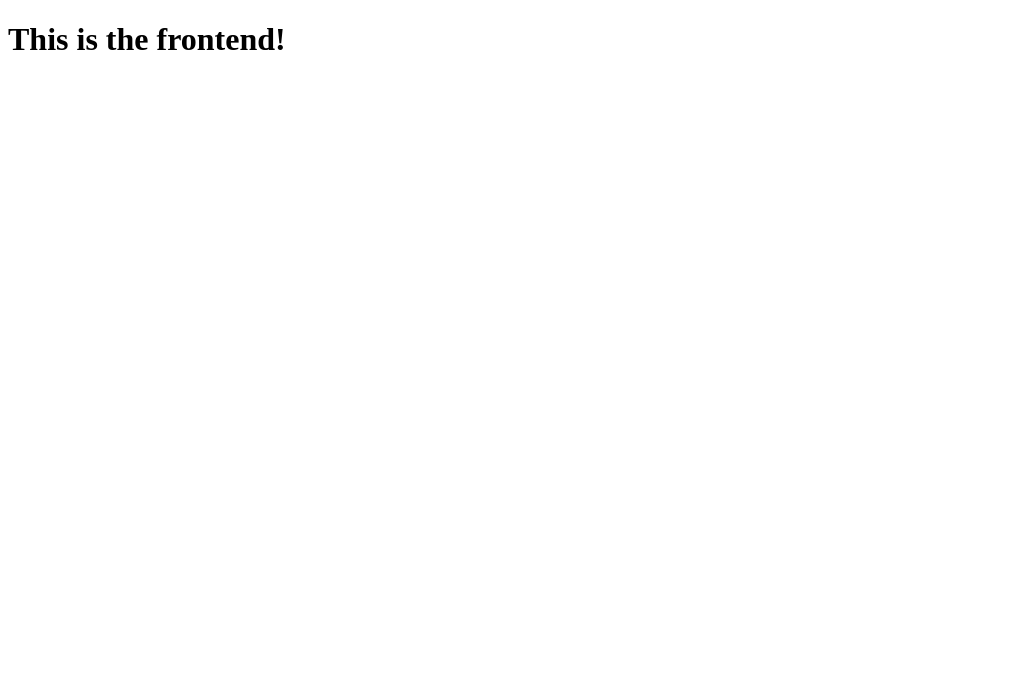
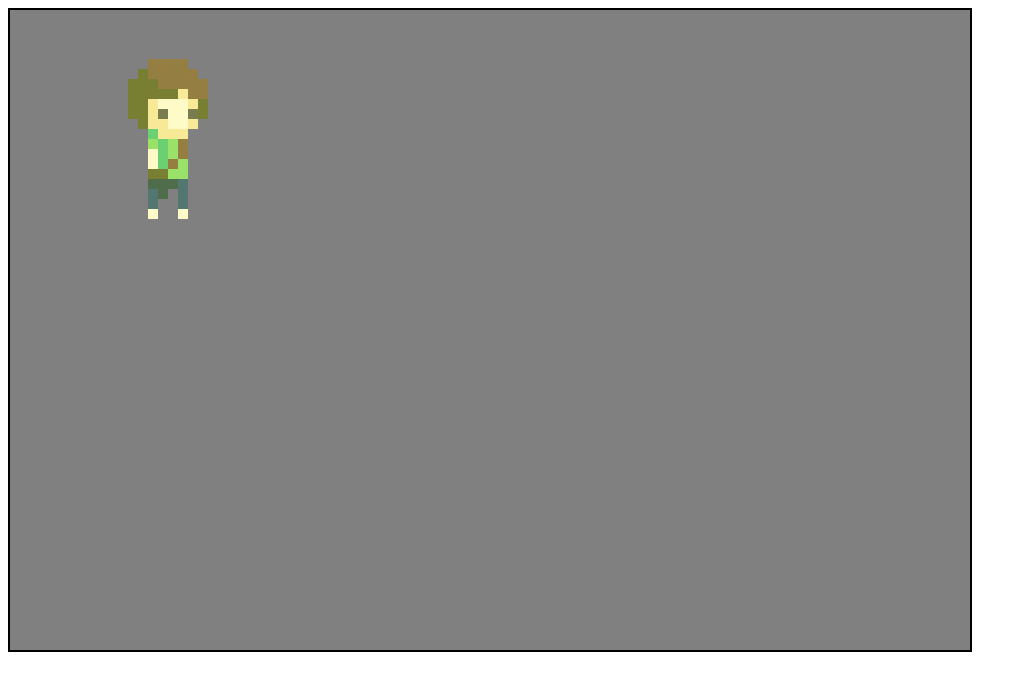
Before and after one commit to jadenmounteer/Dungeon-Seek, a website: page src/index.html in a window 1280 px wide. Shown: the whole page, without its empty margins (0-1027 px from the left). Drawn offline with Linux system fonts and the light colour scheme.

Commit message:
Add frontend proof of concept

```diff
--- a/src/index.html
+++ b/src/index.html
@@ -1,12 +1,11 @@
-<!DOCTYPE html>
-<html lang="en">
-<head>
-    <meta charset="UTF-8">
-    <meta http-equiv="X-UA-Compatible" content="IE=edge">
-    <meta name="viewport" content="width=device-width, initial-scale=1.0">
-    <title>DungeonSeek</title>
-</head>
-<body>
-    <h1>This is the frontend!</h1>
-</body>
-</html>
+<!-- scale the canvas using CSS -->
+<link rel="stylesheet" href="style.css">
+</link>
+<!-- create a canvas the same size
+     as the spritesheet -->
+<canvas width="960px" height="640px">
+</canvas>
+<!-- create the image and add it
+     to the canvas.
+     open main.js to see how we do it! -->
+<script src="main.js"></script>
--- /dev/null
+++ b/src/main.js
@@ -0,0 +1,76 @@
+// TODO: Review where the sprite is on the screen
+const SPRITE_WIDTH = 320; // The number of columns divided by the total width in px
+const SPRITE_HEIGHT = 340; // The total rows divided by the total height in px
+const BORDER_WIDTH = 1;
+const SPACING_WIDTH = 1;
+
+function spritePositionToImagePosition(row, col) {
+    return {
+        x: (
+            BORDER_WIDTH +
+            col * (SPACING_WIDTH + SPRITE_WIDTH)
+        ),
+        y: (
+            BORDER_WIDTH +
+            row * (SPACING_WIDTH + SPRITE_HEIGHT)
+        )
+    }
+}
+
+var canvas = document
+            .querySelector('canvas');
+var context = canvas
+              .getContext('2d');
+
+var spriteSheetURL = './assets/Sprites/2D Character Walking.png';
+var image = new Image();
+image.src = spriteSheetURL;
+image.crossOrigin = true;
+
+// extract all of our frames
+var karelright0 = spritePositionToImagePosition(0, 0);
+var karelright1 = spritePositionToImagePosition(0, 1);
+var karelright2 = spritePositionToImagePosition(0, 2);
+var karelleftt0 = spritePositionToImagePosition(1, 0);
+var karelleft1 = spritePositionToImagePosition(1, 1);
+var karelleft2 = spritePositionToImagePosition(1, 2);
+
+var walkCycle = [
+    karelright0,
+    karelright1,
+    karelright2,
+    karelright1
+];
+
+var frameIndex = 0;
+var frame;
+function animate() {
+    // once we hit the end of the cycle,
+    // start again
+    if (frameIndex === walkCycle.length) {
+        frameIndex = 0;
+    }
+    frame = walkCycle[frameIndex];
+    context.clearRect(
+        0,
+        0,
+        canvas.width,
+        canvas.height
+    );
+    context.drawImage(
+        image,
+        frame.x,
+        frame.y,
+        SPRITE_WIDTH,
+        SPRITE_HEIGHT,
+        0,
+        0,
+        SPRITE_WIDTH,
+        SPRITE_HEIGHT
+    );
+    frameIndex += 1;
+}
+
+image.onload = function() {
+    setInterval(animate, 250);
+};
--- /dev/null
+++ b/src/style.css
@@ -0,0 +1,4 @@
+canvas {
+    border: 2px solid black;
+    background-color: grey;
+}
```
Also changed, not shown: src/assets/Sprites/2D Character Walking.png (added), src/assets/Sprites/2D Character.png (added), 2 other files.
